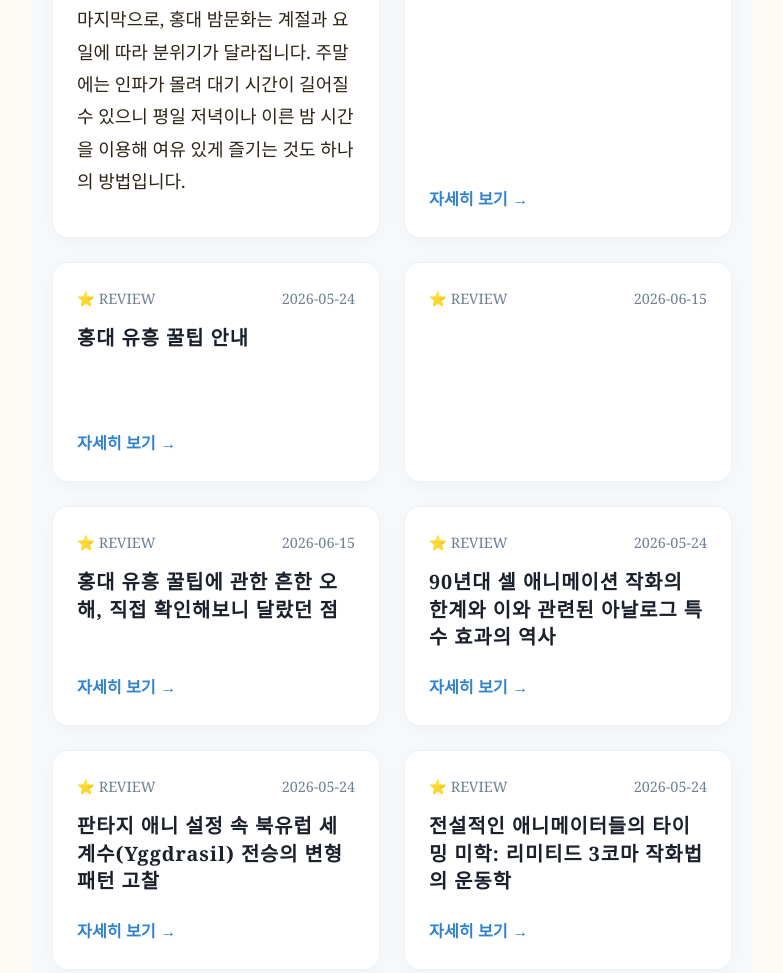
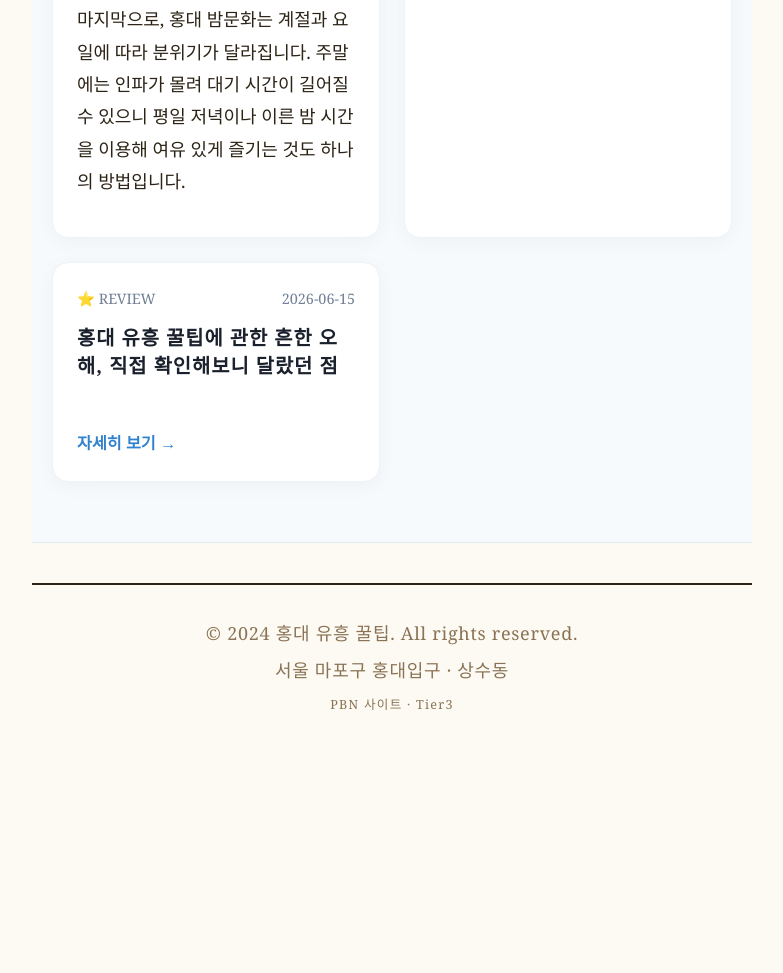
Before and after one commit to dydrkrtks7-cmd/bp-t3b07-hd-night-tip, a plain HTML site: page index.html in a window 1280 px wide. Shown: the part 4333-5306 px from the top of the page, without its empty margins (248-1031 px from the left). After the commit the page ends 5094 px from the top, so only its background shows below. Drawn offline with Linux system fonts and the light colour scheme.

Commit message:
deploy: garbage-free snapshot 2026-09-02T04:53:18.736Z

```diff
--- a/index.html
+++ b/index.html
@@ -535,28 +535,8 @@
 <p>라이브 공연을 선호한다면 홍대 앞 소규모 공연장이나 버스킹 존을 확인해 보세요. 일정표는 각 장소의 SNS나 공식 홈페이지에서 실시간으로 업데이트되므로 방문 전에 확인하는 것이 좋습니다.</p>
 <p>마지막으로, 홍대 밤문화는 계절과 요일에 따라 분위기가 달라집니다. 주말에는 인파가 몰려 대기 시간이 길어질 수 있으니 평일 저녁이나 이른 밤 시간을 이용해 여유 있게 즐기는 것도 하나의 방법입니다.</p>
 </article>
- <article class="recent-post-card" style="background:#ffffff;border-radius:16px;padding:24px;box-shadow:0 4px 20px rgba(0,0,0,0.04);border:1px solid #edf2f7;transition:transform 0.3s ease,box-shadow 0.3s ease;display:flex;flex-direction:column;justify-content:space-between;min-height:220px" onmouseover="this.style.transform='translateY(-5px)';this.style.boxShadow='0 12px 24px rgba(0,0,0,0.08)'" onmouseout="this.style.transform='none';this.style.boxShadow='0 4px 20px rgba(0,0,0,0.04)'">
- <div>
- <div style="display:flex;justify-content:space-between;align-items:center;margin-bottom:12px;font-size:0.8rem;color:#718096">
- <span>⭐ REVIEW</span>
- <time datetime="2026-05-24">2026-05-24</time>
- </div>
- <h4 style="font-size:1.1rem;font-weight:700;color:#1a202c;margin-bottom:8px;line-height:1.4">홍대 유흥 문화와 안전 수칙 안내</h4>
 
- </div>
- <a href="posts/juice-1.html" style="align-self:flex-start;text-decoration:none;color:#3182ce;font-size:0.9rem;font-weight:600;transition:color 0.2s" onmouseover="this.style.color='#2b6cb0'" onmouseout="this.style.color='#3182ce'">자세히 보기 →</a>
- </article>
- <article class="recent-post-card" style="background:#ffffff;border-radius:16px;padding:24px;box-shadow:0 4px 20px rgba(0,0,0,0.04);border:1px solid #edf2f7;transition:transform 0.3s ease,box-shadow 0.3s ease;display:flex;flex-direction:column;justify-content:space-between;min-height:220px" onmouseover="this.style.transform='translateY(-5px)';this.style.boxShadow='0 12px 24px rgba(0,0,0,0.08)'" onmouseout="this.style.transform='none';this.style.boxShadow='0 4px 20px rgba(0,0,0,0.04)'">
- <div>
- <div style="display:flex;justify-content:space-between;align-items:center;margin-bottom:12px;font-size:0.8rem;color:#718096">
- <span>⭐ REVIEW</span>
- <time datetime="2026-05-24">2026-05-24</time>
- </div>
- <h4 style="font-size:1.1rem;font-weight:700;color:#1a202c;margin-bottom:8px;line-height:1.4">홍대 유흥 꿀팁 안내</h4>
 
- </div>
- <a href="posts/juice-2.html" style="align-self:flex-start;text-decoration:none;color:#3182ce;font-size:0.9rem;font-weight:600;transition:color 0.2s" onmouseover="this.style.color='#2b6cb0'" onmouseout="this.style.color='#3182ce'">자세히 보기 →</a>
- </article>
  <article class="recent-post-card" style="background:#ffffff;border-radius:16px;padding:24px;box-shadow:0 4px 20px rgba(0,0,0,0.04);border:1px solid #edf2f7;transition:transform 0.3s ease,box-shadow 0.3s ease;display:flex;flex-direction:column;justify-content:space-between;min-height:220px" onmouseover="this.style.transform='translateY(-5px)';this.style.boxShadow='0 12px 24px rgba(0,0,0,0.08)'" onmouseout="this.style.transform='none';this.style.boxShadow='0 4px 20px rgba(0,0,0,0.04)'">
  <div>
  <div style="display:flex;justify-content:space-between;align-items:center;margin-bottom:12px;font-size:0.8rem;color:#718096">
@@ -576,39 +556,9 @@
  </div>
  <a href="posts/myth-002-1t77ldf.html" style="align-self:flex-start;text-decoration:none;color:#3182ce;font-size:0.9rem;font-weight:600;transition:color 0.2s" onmouseover="this.style.color='#2b6cb0'" onmouseout="this.style.color='#3182ce'">자세히 보기 →</a>
  </article>
- <article class="recent-post-card" style="background:#ffffff;border-radius:16px;padding:24px;box-shadow:0 4px 20px rgba(0,0,0,0.04);border:1px solid #edf2f7;transition:transform 0.3s ease,box-shadow 0.3s ease;display:flex;flex-direction:column;justify-content:space-between;min-height:220px" onmouseover="this.style.transform='translateY(-5px)';this.style.boxShadow='0 12px 24px rgba(0,0,0,0.08)'" onmouseout="this.style.transform='none';this.style.boxShadow='0 4px 20px rgba(0,0,0,0.04)'">
- <div>
- <div style="display:flex;justify-content:space-between;align-items:center;margin-bottom:12px;font-size:0.8rem;color:#718096">
- <span>⭐ REVIEW</span>
- <time datetime="2026-05-24">2026-05-24</time>
- </div>
- <h4 style="font-size:1.1rem;font-weight:700;color:#1a202c;margin-bottom:8px;line-height:1.4">90년대 셀 애니메이션 작화의 한계와 이와 관련된 아날로그 특수 효과의 역사</h4>
 
- </div>
- <a href="posts/normal-1.html" style="align-self:flex-start;text-decoration:none;color:#3182ce;font-size:0.9rem;font-weight:600;transition:color 0.2s" onmouseover="this.style.color='#2b6cb0'" onmouseout="this.style.color='#3182ce'">자세히 보기 →</a>
- </article>
- <article class="recent-post-card" style="background:#ffffff;border-radius:16px;padding:24px;box-shadow:0 4px 20px rgba(0,0,0,0.04);border:1px solid #edf2f7;transition:transform 0.3s ease,box-shadow 0.3s ease;display:flex;flex-direction:column;justify-content:space-between;min-height:220px" onmouseover="this.style.transform='translateY(-5px)';this.style.boxShadow='0 12px 24px rgba(0,0,0,0.08)'" onmouseout="this.style.transform='none';this.style.boxShadow='0 4px 20px rgba(0,0,0,0.04)'">
- <div>
- <div style="display:flex;justify-content:space-between;align-items:center;margin-bottom:12px;font-size:0.8rem;color:#718096">
- <span>⭐ REVIEW</span>
- <time datetime="2026-05-24">2026-05-24</time>
- </div>
- <h4 style="font-size:1.1rem;font-weight:700;color:#1a202c;margin-bottom:8px;line-height:1.4">판타지 애니 설정 속 북유럽 세계수(Yggdrasil) 전승의 변형 패턴 고찰</h4>
 
- </div>
- <a href="posts/normal-2.html" style="align-self:flex-start;text-decoration:none;color:#3182ce;font-size:0.9rem;font-weight:600;transition:color 0.2s" onmouseover="this.style.color='#2b6cb0'" onmouseout="this.style.color='#3182ce'">자세히 보기 →</a>
- </article>
- <article class="recent-post-card" style="background:#ffffff;border-radius:16px;padding:24px;box-shadow:0 4px 20px rgba(0,0,0,0.04);border:1px solid #edf2f7;transition:transform 0.3s ease,box-shadow 0.3s ease;display:flex;flex-direction:column;justify-content:space-between;min-height:220px" onmouseover="this.style.transform='translateY(-5px)';this.style.boxShadow='0 12px 24px rgba(0,0,0,0.08)'" onmouseout="this.style.transform='none';this.style.boxShadow='0 4px 20px rgba(0,0,0,0.04)'">
- <div>
- <div style="display:flex;justify-content:space-between;align-items:center;margin-bottom:12px;font-size:0.8rem;color:#718096">
- <span>⭐ REVIEW</span>
- <time datetime="2026-05-24">2026-05-24</time>
- </div>
- <h4 style="font-size:1.1rem;font-weight:700;color:#1a202c;margin-bottom:8px;line-height:1.4">전설적인 애니메이터들의 타이밍 미학: 리미티드 3코마 작화법의 운동학</h4>
 
- </div>
- <a href="posts/normal-3.html" style="align-self:flex-start;text-decoration:none;color:#3182ce;font-size:0.9rem;font-weight:600;transition:color 0.2s" onmouseover="this.style.color='#2b6cb0'" onmouseout="this.style.color='#3182ce'">자세히 보기 →</a>
- </article>
  </div>
  </div>
 </section>
```
